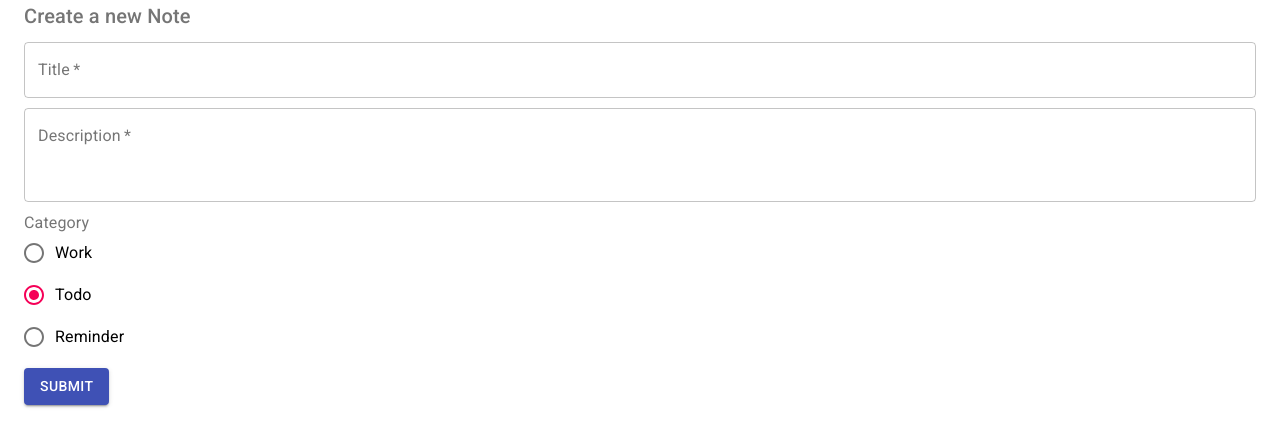
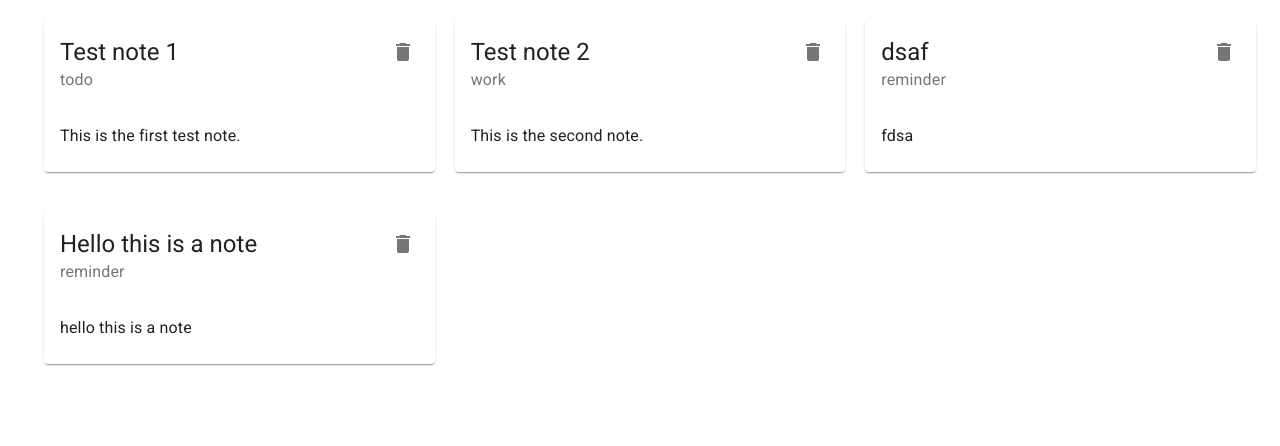
Before and after one commit to AIBaxt/react-notes, a React (Create React App) app: page / in a window 1280 px wide. Shown: the top 446 px of the page. Built offline with nearby package versions, Linux system fonts and the light colour scheme; data requests are answered from the project's data file.

Commit message:
DisplayNote basic setup

```diff
--- a/data/db.json
+++ b/data/db.json
@@ -2,13 +2,13 @@
   "notes": [
     {
       "title": "Test note 1",
-      "details": "This is the first test note.",
+      "description": "This is the first test note.",
       "category": "todo",
       "id": 1
     },
     {
       "title": "Test note 2",
-      "details": "This is the second note.",
+      "description": "This is the second note.",
       "category": "work",
       "id": 2
     },
--- a/src/App.js
+++ b/src/App.js
@@ -4,7 +4,7 @@ import CreateNote from './pages/CreateNote';
 function App() {
   return (
     <div>
-      <CreateNote />
+      <DisplayNotes />
     </div>
   );
 }
--- a/src/pages/CreateNote.js
+++ b/src/pages/CreateNote.js
@@ -44,7 +44,6 @@ const CreateNote = props => {
                         <FormControlLabel value="reminder" label="Reminder" control={<Radio />} />
                     </RadioGroup>
                 </FormControl>
-
                 <Button type="submit" variant="contained" color="primary">Submit</Button>
             </form>
         </Container>
--- a/src/pages/DisplayNotes.js
+++ b/src/pages/DisplayNotes.js
@@ -1,9 +1,50 @@
-import { Container } from '@material-ui/core';
+import { React, useEffect, useState } from 'react';
+import { Container, Typography, Grid, Card, CardHeader, CardContent, makeStyles, IconButton } from '@material-ui/core';
+import DeleteIcon from '@material-ui/icons/Delete';
+
+const useStyles = makeStyles({
+    cardStyle: {
+        marginTop: 20,
+        marginBottom: 20,
+        marginLeft: 20
+    }
+});
+
 
 const DisplayNote = props => {
+    const classes = useStyles();
+    const [notesList, setNotesList] = useState([]);
+
+    useEffect(() => {
+        fetch('http://localhost:8000/notes')
+            .then(res => res.json())
+            .then(data => setNotesList(data));
+    }, [])
+
+    const deleteHandler = (e) => {
+        console.log('hello');
+    };
+
+
     return (
-        <div>
-        </div>
+        <Container>
+            <Grid container>
+                {notesList.map(note => (
+                    <Grid item key={note.id} xs={12} md={6} lg={4}>
+                        <Card className={classes.cardStyle}>
+                            <CardHeader title={note.title} subheader={note.category} action={<IconButton onClick={deleteHandler}><DeleteIcon /></IconButton>} />
+                            <CardContent>
+                                <Typography>
+                                    {note.description}
+                                </Typography>
+                            </CardContent>
+                        </Card>
+                    </Grid>
+                ))}
+
+            </Grid>
+
+        </Container>
     );
 };
 
```
